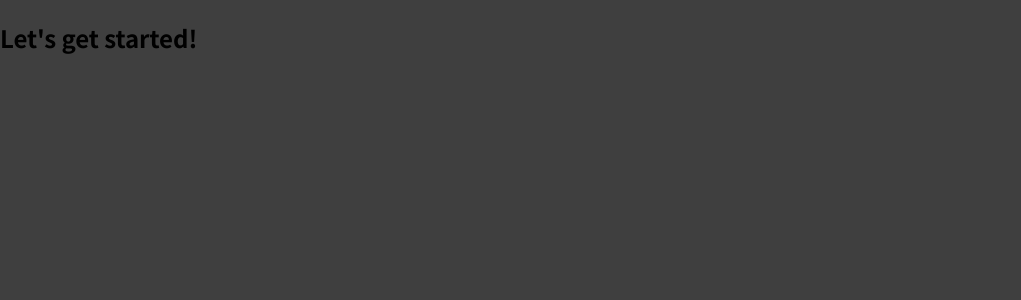
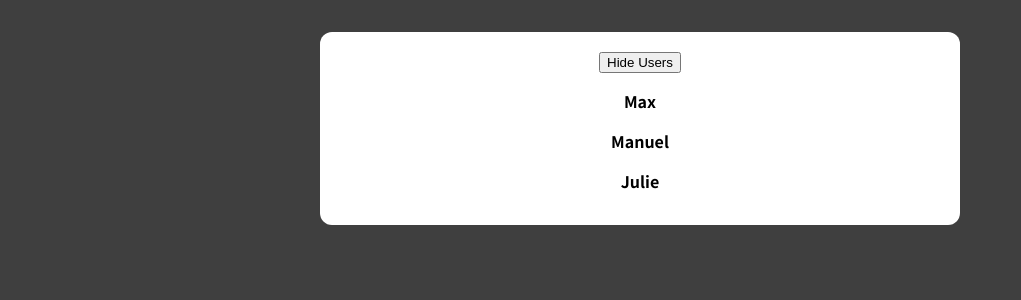
Before and after one commit to paas10/react, a React (Create React App) app: page / in a window 1280 px wide. Shown: the top 300 px of the page, without its empty margins (0-1021 px from the left). Built offline with nearby package versions, Linux system fonts and the light colour scheme.

Commit message:
Init Project

```diff
--- a/src/App.js
+++ b/src/App.js
@@ -1,7 +1,9 @@
+import Users from './components/Users'
+
 function App() {
   return (
     <div>
-      <h2>Let's get started!</h2>
+      <Users/>
     </div>
   );
 }
```
